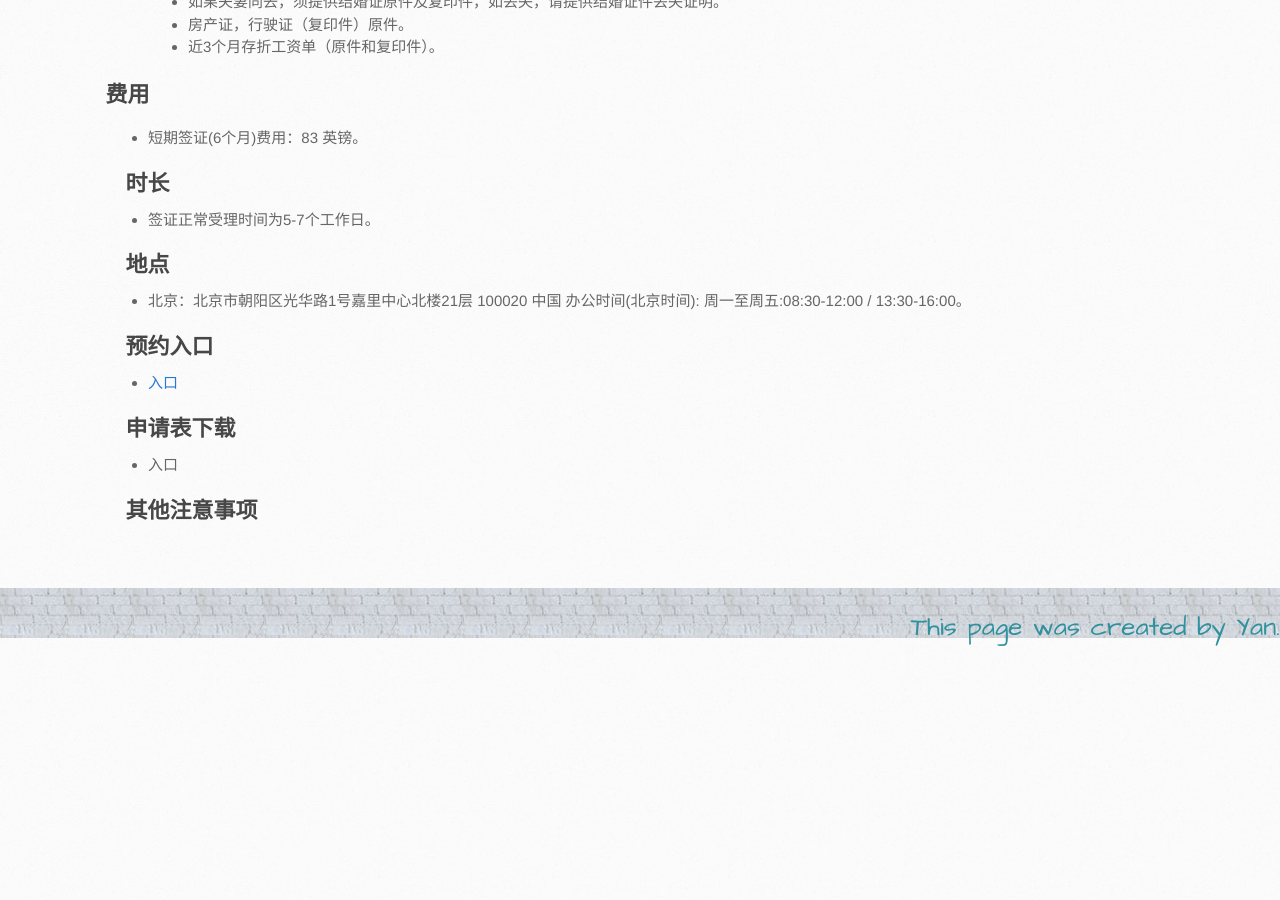
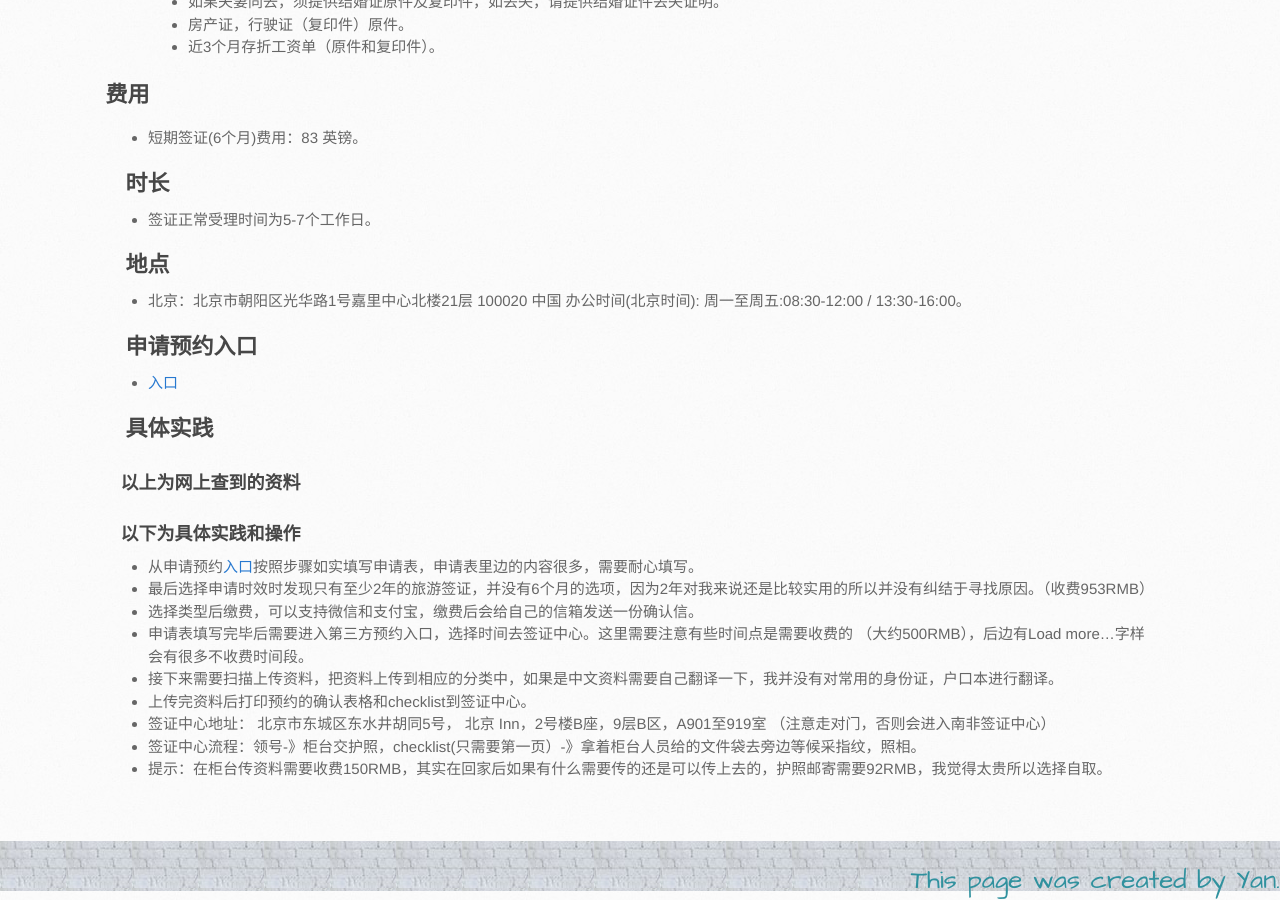
Before and after one commit to itcraftme/itcraftme, a Jekyll site: the page built from docs/me/UKVisa.md, in a window 1280 px wide and 900 px high, scrolled down 1136 px. Built offline with Jekyll 4.4.1, drawn with Linux system fonts in a browser that asks for light colours; our own code applies the rules of GitHub Pages for plain Markdown files; before the commit the page ends 1783 px from its top, so only the background shows below that.

Commit message:
Update UKVisa.md
add experience

```diff
--- a/docs/me/UKVisa.md
+++ b/docs/me/UKVisa.md
@@ -40,8 +40,17 @@
 - 签证正常受理时间为5-7个工作日。
 ## 地点
 - 北京：北京市朝阳区光华路1号嘉里中心北楼21层 100020 中国 办公时间(北京时间): 周一至周五:08:30-12:00 / 13:30-16:00。
-## 预约入口
+## 申请预约入口
 - [入口](https://www.gov.uk/standard-visitor/apply-standard-visitor-visa)
-## 申请表下载
-- 入口
-## 其他注意事项
+## 具体实践
+### 以上为网上查到的资料
+### 以下为具体实践和操作
+- 从申请预约[入口](https://www.gov.uk/standard-visitor/apply-standard-visitor-visa)按照步骤如实填写申请表，申请表里边的内容很多，需要耐心填写。
+- 最后选择申请时效时发现只有至少2年的旅游签证，并没有6个月的选项，因为2年对我来说还是比较实用的所以并没有纠结于寻找原因。（收费953RMB）
+- 选择类型后缴费，可以支持微信和支付宝，缴费后会给自己的信箱发送一份确认信。
+- 申请表填写完毕后需要进入第三方预约入口，选择时间去签证中心。这里需要注意有些时间点是需要收费的 （大约500RMB），后边有Load more...字样会有很多不收费时间段。
+- 接下来需要扫描上传资料，把资料上传到相应的分类中，如果是中文资料需要自己翻译一下，我并没有对常用的身份证，户口本进行翻译。
+- 上传完资料后打印预约的确认表格和checklist到签证中心。
+- 签证中心地址： 北京市东城区东水井胡同5号， 北京 Inn，2号楼B座，9层B区，A901至919室 （注意走对门，否则会进入南非签证中心）
+- 签证中心流程：领号-》柜台交护照，checklist(只需要第一页）-》拿着柜台人员给的文件袋去旁边等候采指纹，照相。
+- 提示：在柜台传资料需要收费150RMB，其实在回家后如果有什么需要传的还是可以传上去的，护照邮寄需要92RMB，我觉得太贵所以选择自取。
```
